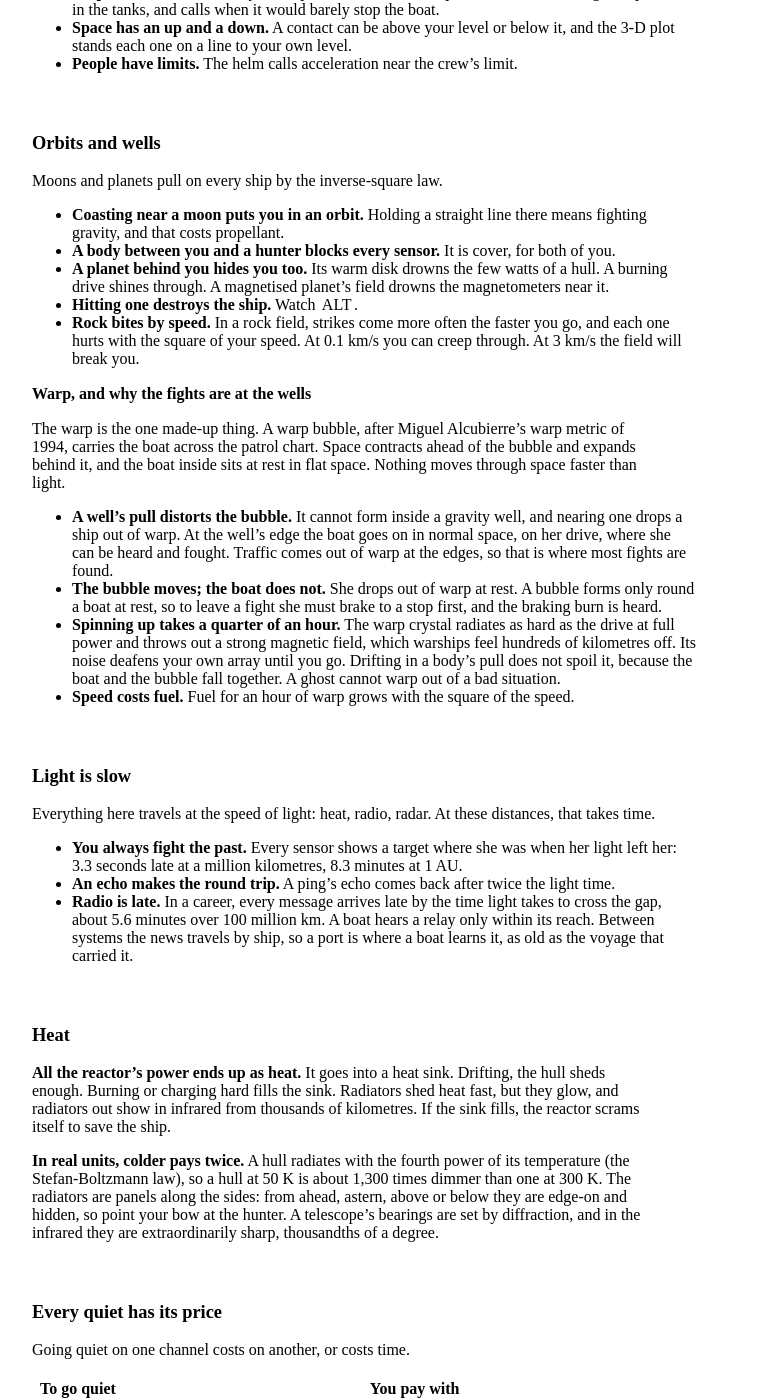
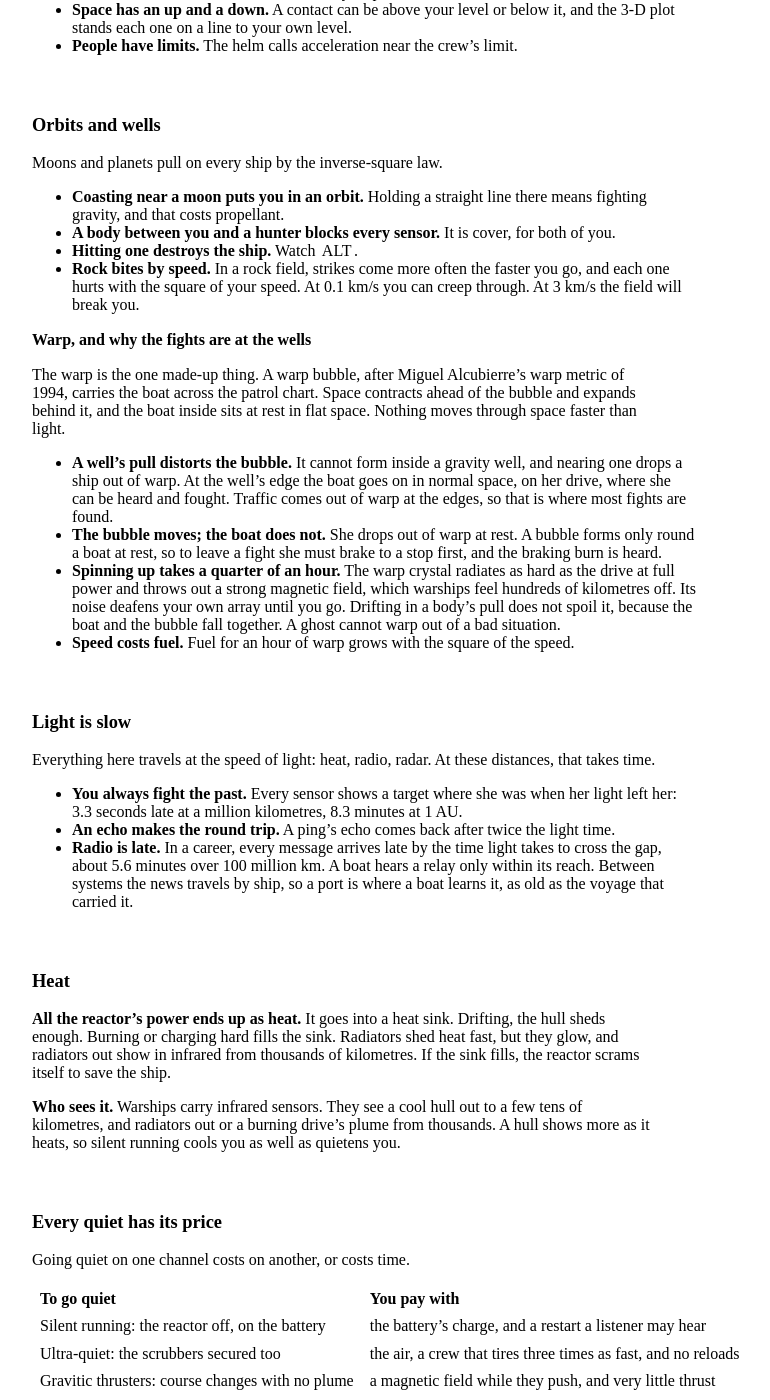
Before and after one commit to agiacalone/ghostboat, a Jekyll site: the page built from physics.md, in a window 1280 px wide and 1400 px high, scrolled down 2508 px. Shown: the whole window, without its empty margins (128-898 px from the left). Built offline with Jekyll 4.4.1, drawn with Linux system fonts in a browser that asks for light colours; some of the changed text lies outside the part shown.

Commit message:
Heat and radio as a release build plays them
A release player barely meets the real-unit heat and radio, so the front page, the README and the physics page describe the stand-in scale. The planet backdrop and the real-unit heat figures go from the physics page; infrared is described as warships see it in play.

Co-Authored-By: Claude Opus 5.5 <noreply@anthropic.com>
Claude-Session: https://claude.ai/code/session_01LMsLD8JpZJQjdx6PZqxKxg

```diff
--- a/index.html
+++ b/index.html
@@ -53,7 +53,7 @@ BT</pre>
     <li><strong>You are the captain, not the helmsman.</strong> You give orders on the telegraph and the helm, and your crew carries them out, at the pace of a crew. All ahead one third.</li>
     <li><strong>The enemy plays by your rules.</strong> Every captain out there has a sensor picture and a doctrine of its own. Green escorts search the wreck. Seasoned ones run down your torpedo's bearing to the firing point.</li>
     <li><strong>Every trick has a price.</strong> Jam a seeker and you tell the world where you are. A homing torpedo forgives a poor solution; a straight runner needs a good one, and can't be jammed.</li>
-    <li><strong>The physics do not care.</strong> Newtonian flight in three dimensions, gravity wells that hide whole ships, magnetism in real units, and light-speed delay at astronomical range. Heat and radio run on a stand-in scale in most fights, and in real units in the few built for them. <a href="{{ '/physics.html' | relative_url }}">The physics, plainly.</a></li>
+    <li><strong>The physics do not care.</strong> Newtonian flight in three dimensions, gravity wells that hide whole ships, magnetism in real units, and light-speed delay at astronomical range. Heat and radio are reckoned in decibels on a stand-in scale. <a href="{{ '/physics.html' | relative_url }}">The physics, plainly.</a></li>
     <li><strong>Real practice where it counts.</strong> The radio follows marine practice: every ship guards channel 16, and a trader in trouble calls MAYDAY in full. Range comes from target motion analysis, worked from bearings as a fire-control party did it. The torpedoes are modelled on the early submarines' own, duds, prematures and circular runs included.</li>
     <li><strong>The boat is yours to run.</strong> The board, the battery, the air, the fuel and the damage parties. Leave them to the crew, or reach in and nurse a hurt boat home.</li>
     <li><strong>The war changes.</strong> Three eras: the happy time, the counters, and the hunters' war. Every technique arrives with its answer.</li>
--- a/physics.md
+++ b/physics.md
@@ -24,7 +24,7 @@ Crews still say *hear*, *loud* and *quiet*, out of submarine habit. They mean EF
 
 **Why nobody looks.** A ghost has no portholes, and there is no lookout and no camera. Hulls are painted a non-reflective black, so a hull reflects almost no starlight, and its own heat outshines what little it does. Every rock and grain of dust catches the same light, so a glint could be anything at any range. And light is the easiest thing to fake. So the navies built their sensors for heat, EF and magnetism, and the telescopes aboard look in the infrared.
 
-**What runs in real units.** Gravity and magnetism are real in every fight: the inverse square, and fields in tesla. Light-speed delay is real everywhere. Heat and EF are measured in decibels on a stand-in scale in most fights. The trainer also carries both in real units, kelvin and watts, and a few engagements run on them.
+**What runs in real units.** Gravity and magnetism are real: the inverse square, and fields in tesla. Light-speed delay is real. Heat and EF are reckoned in decibels on a stand-in scale, and they fall off with range as real signals do.
 
 ## Signal and noise
 
@@ -88,7 +88,6 @@ Moons and planets pull on every ship by the inverse-square law.
 
 - **Coasting near a moon puts you in an orbit.** Holding a straight line there means fighting gravity, and that costs propellant.
 - **A body between you and a hunter blocks every sensor.** It is cover, for both of you.
-- **A planet behind you hides you too.** Its warm disk drowns the few watts of a hull. A burning drive shines through. A magnetised planet's field drowns the magnetometers near it.
 - **Hitting one destroys the ship.** Watch `ALT`.
 - **Rock bites by speed.** In a rock field, strikes come more often the faster you go, and each one hurts with the square of your speed. At 0.1 km/s you can creep through. At 3 km/s the field will break you.
 
@@ -113,7 +112,7 @@ Everything here travels at the speed of light: heat, radio, radar. At these dist
 
 **All the reactor's power ends up as heat.** It goes into a heat sink. Drifting, the hull sheds enough. Burning or charging hard fills the sink. Radiators shed heat fast, but they glow, and radiators out show in infrared from thousands of kilometres. If the sink fills, the reactor scrams itself to save the ship.
 
-**In real units, colder pays twice.** A hull radiates with the fourth power of its temperature (the Stefan-Boltzmann law), so a hull at 50 K is about 1,300 times dimmer than one at 300 K. The radiators are panels along the sides: from ahead, astern, above or below they are edge-on and hidden, so point your bow at the hunter. A telescope's bearings are set by diffraction, and in the infrared they are extraordinarily sharp, thousandths of a degree.
+**Who sees it.** Warships carry infrared sensors. They see a cool hull out to a few tens of kilometres, and radiators out or a burning drive's plume from thousands. A hull shows more as it heats, so silent running cools you as well as quietens you.
 
 ## Every quiet has its price
 
```
Also changed, not shown: README.md.
